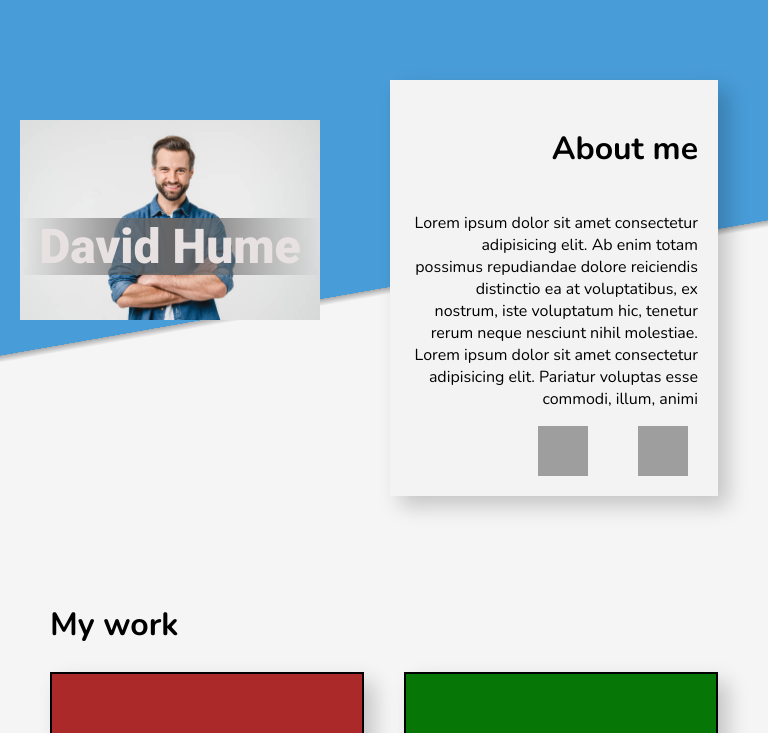
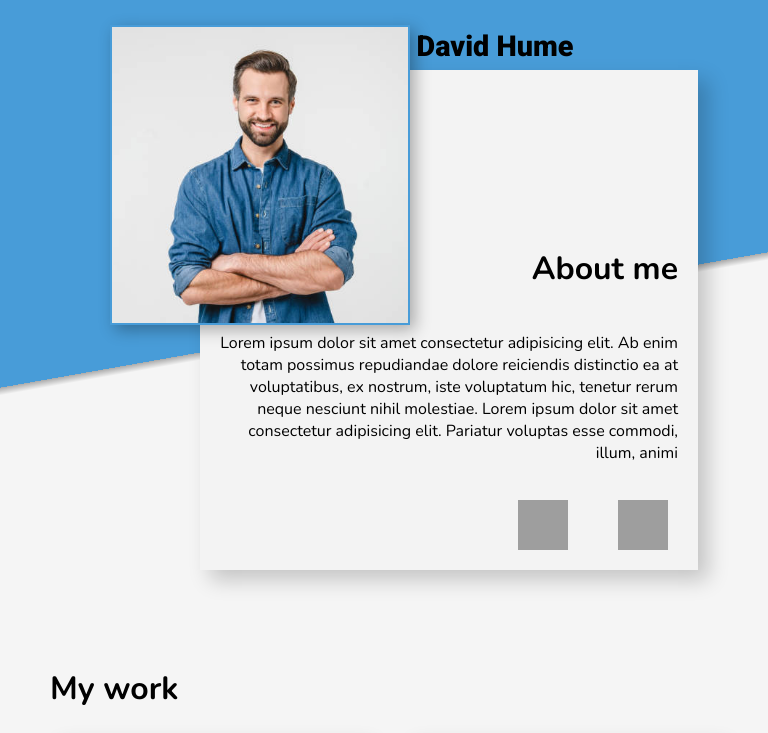
Before and after one commit to FishShalami/top-homepage, a website built with webpack: page src/index.html in a window 768 px wide. Shown: the top 733 px of the page. Built offline with nearby package versions, Linux system fonts and the light colour scheme; grey boxes are pictures that could not be loaded.

Commit message:
tablet and mobile layout complete

```diff
--- a/src/index.html
+++ b/src/index.html
@@ -153,7 +153,7 @@
       </p>
       <div class="address">
         <p>123 Random Street <br>
-          Madeup Town, CA, 95819</p>
+        <p>Madeup Town, CA, 95819</p>
       </div>
       <p>Phone: 123-456-7890</p>
       <p>dummyemail@gmail.com</p>
--- a/src/styles.css
+++ b/src/styles.css
@@ -153,9 +153,9 @@ footer {
   display: flex;
   grid-template-columns: repeat(auto-fill, minmax(300px, 1fr));
   justify-content: space-between;
-  padding: 50px;
+  padding: 30px;
   font-size: 1.4rem;
-  gap: 3rem;
+  gap: 2.5rem;
 }
 
 .contact-info {
@@ -186,48 +186,71 @@ footer {
 /* Media query for tablets */
 @media (min-width: 601px) and (max-width: 1000px) {
   .header-content {
-    padding: 50px;
     position: relative;
+    display: block;
+    /* padding: 20px; */
   }
 
+  /* Container for the about-card and profile image */
+  .about-card {
+    position: relative;
+    text-align: right;
+    min-width: 375px;
+    box-shadow: 10px 10px 20px rgba(0, 0, 0, 0.2);
+    margin: 20px 20px 20px 150px;
+    min-height: 250px;
+  }
+
+  /* Position the profile image to overlap the about-card */
   .profile-image {
     position: absolute;
-    z-index: 2;
-    top: 20px;
-    left: 20px;
+    top: 25px;
+    left: 110px;
     width: 300px;
     height: 300px;
+    z-index: 2;
   }
 
   .profile-image > img {
     width: 100%;
-    height: auto;
+    height: 100%;
+    aspect-ratio: 1/1;
     object-fit: cover;
-    display: block;
+    border: 2px solid #489cd8;
+    box-shadow: 5px 5px 15px rgba(0, 0, 0, 0.3);
   }
 
-  .about-card {
-    margin-left: 340px;
-    z-index: 1;
-    text-align: right;
-    position: relative;
+  .profile-image > h2 {
+    font-size: 1.8rem;
+    bottom: 0;
+    position: absolute;
+    top: -20px;
+    left: 385px;
+    background: none;
+    color: black;
+    width: 200px;
   }
 
   .about-card > p {
-    overflow: visible;
+    text-align: right;
     font-size: 1rem;
+    display: block;
+    margin-left: auto; /* Push to right */
   }
 
-  footer {
-    gap: 2rem;
+  /* Create space for image initially with a floated element */
+  .about-card::before {
+    content: "";
+    float: left;
+    width: 130px; /* Width of space to reserve */
+    height: 130px; /* Height of space to reserve */
   }
 
-  .contact-info,
-  .footer-image {
-    flex: unset; /* Remove flex-grow to allow natural sizing */
-    width: 100%; /* Make each child take full width */
-    margin-bottom: 20px; /* Add spacing between elements */
+  .about-card > .social-badges {
+    align-self: flex-end;
+    margin-top: 20px;
   }
+
   .footer-image > img {
     width: 275px;
     height: 600px;
@@ -241,11 +264,21 @@ footer {
   .cards {
     grid-template-columns: repeat(2, 1fr);
   }
+
+  .contact-info,
+  .footer-image {
+    flex: unset; /* Remove flex-grow to allow natural sizing */
+    width: 100%; /* Make each child take full width */
+    margin-bottom: 20px; /* Add spacing between elements */
+  }
 }
 
 /* mobile */
 @media (max-width: 600px) {
   header {
+    margin: 0;
+    padding: 0;
+    min-width: 200px;
     display: flex;
     flex-direction: column;
     align-items: center;
@@ -255,7 +288,7 @@ footer {
   }
 
   .profile-image > img {
-    width: 200px;
+    min-width: 150px;
     height: 500px;
     object-fit: cover;
   }
@@ -286,6 +319,7 @@ footer {
 
   .cards {
     grid-template-columns: repeat(1, 1fr);
+    min-width: 175px;
   }
 
   footer {
@@ -294,8 +328,12 @@ footer {
     align-items: center;
     margin: 0;
     padding: 0;
+    min-width: 250px;
   }
 
+  footer {
+    border: red solid 2px;
+  }
   .contact-info {
     margin: 20px;
   }
```
